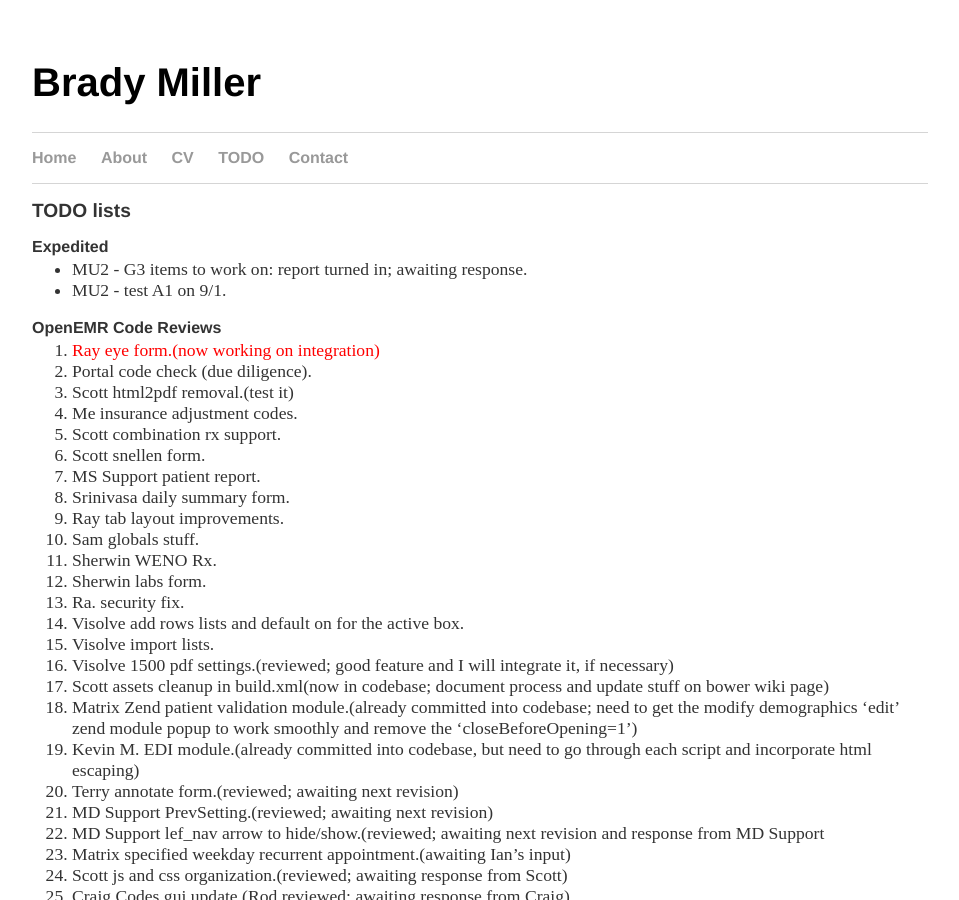
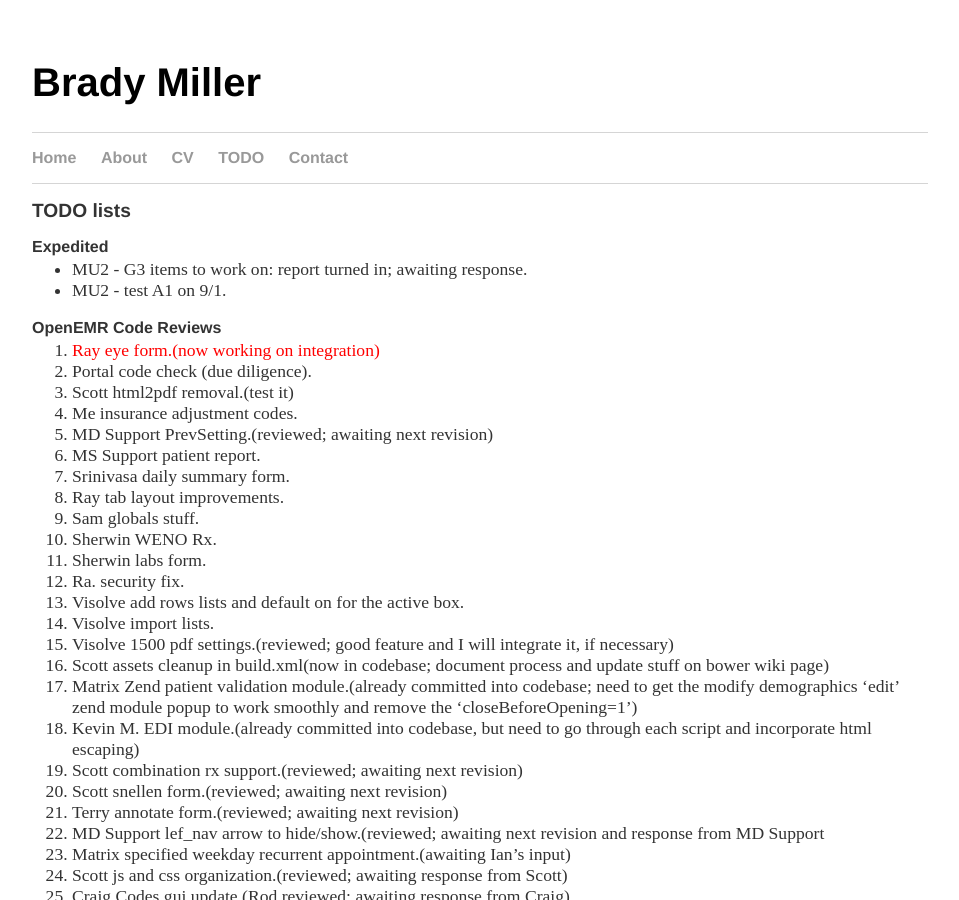
Before and after one commit to bradymiller/bradymiller.github.io, a Jekyll site: the page built from todo/index.md, in a window 1280 px wide and 900 px high. Shown: the whole window, without its empty margins (160-1119 px from the left). Built offline with Jekyll 4.4.1, drawn with Linux system fonts in a browser that asks for light colours.

Commit message:
Update todo list

```diff
--- a/todo/index.md
+++ b/todo/index.md
@@ -12,8 +12,7 @@
 1. Portal code check (due diligence).
 1. Scott html2pdf removal.(test it)
 1. Me insurance adjustment codes.
-1. Scott combination rx support.
-1. Scott snellen form.
+1. MD Support PrevSetting.(reviewed; awaiting next revision)
 1. MS Support patient report.
 1. Srinivasa daily summary form.
 1. Ray tab layout improvements.
@@ -27,8 +26,9 @@
 1. Scott assets cleanup in build.xml(now in codebase; document process and update stuff on bower wiki page)
 1. Matrix Zend patient validation module.(already committed into codebase; need to get the modify demographics 'edit' zend module popup to work smoothly and remove the 'closeBeforeOpening=1')
 1. Kevin M. EDI module.(already committed into codebase, but need to go through each script and incorporate html escaping)
+1. Scott combination rx support.(reviewed; awaiting next revision)
+1. Scott snellen form.(reviewed; awaiting next revision)
 1. Terry annotate form.(reviewed; awaiting next revision)
-1. MD Support PrevSetting.(reviewed; awaiting next revision)
 1. MD Support lef_nav arrow to hide/show.(reviewed; awaiting next revision and response from MD Support
 1. Matrix specified weekday recurrent appointment.(awaiting Ian's input)
 1. Scott js and css organization.(reviewed; awaiting response from Scott)
```
